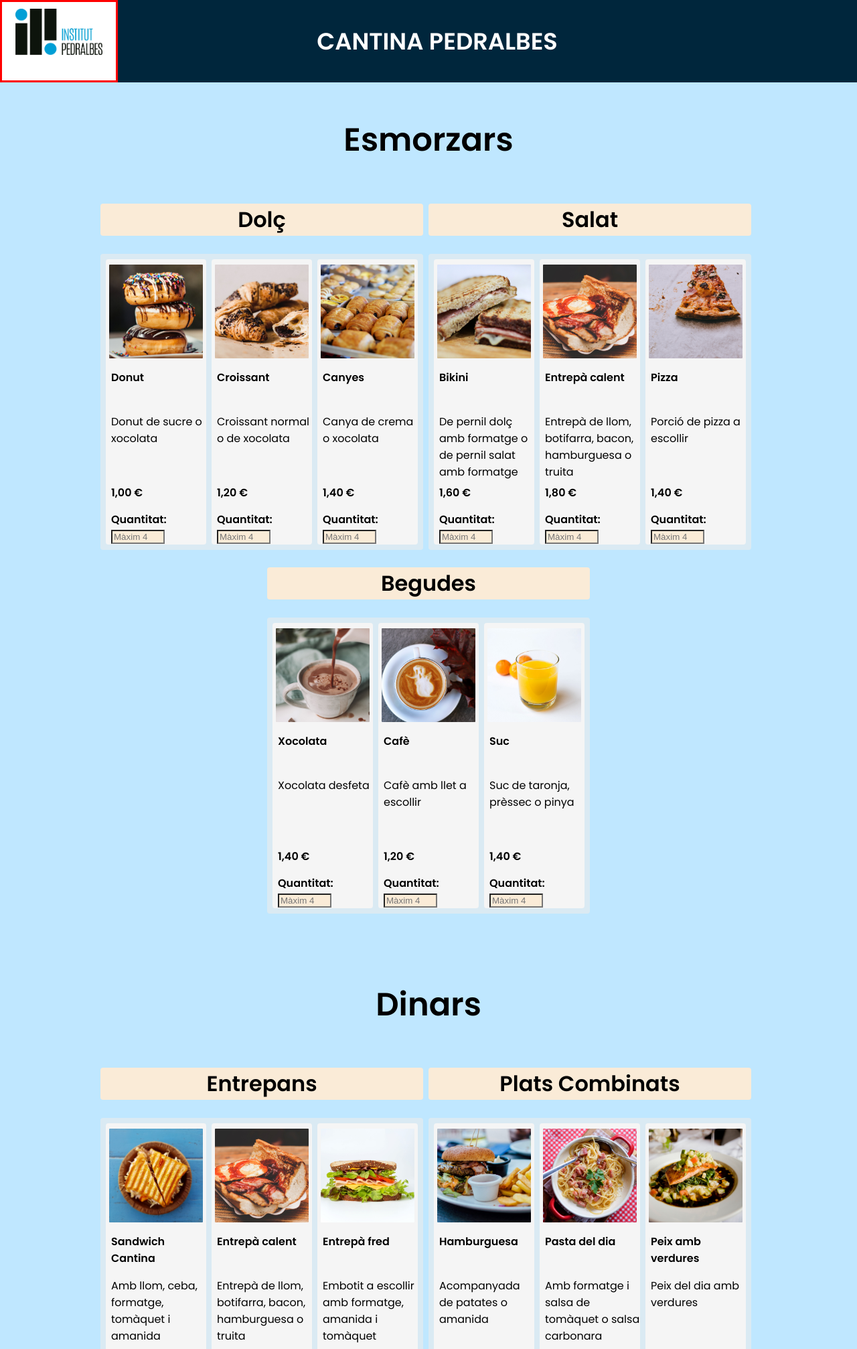
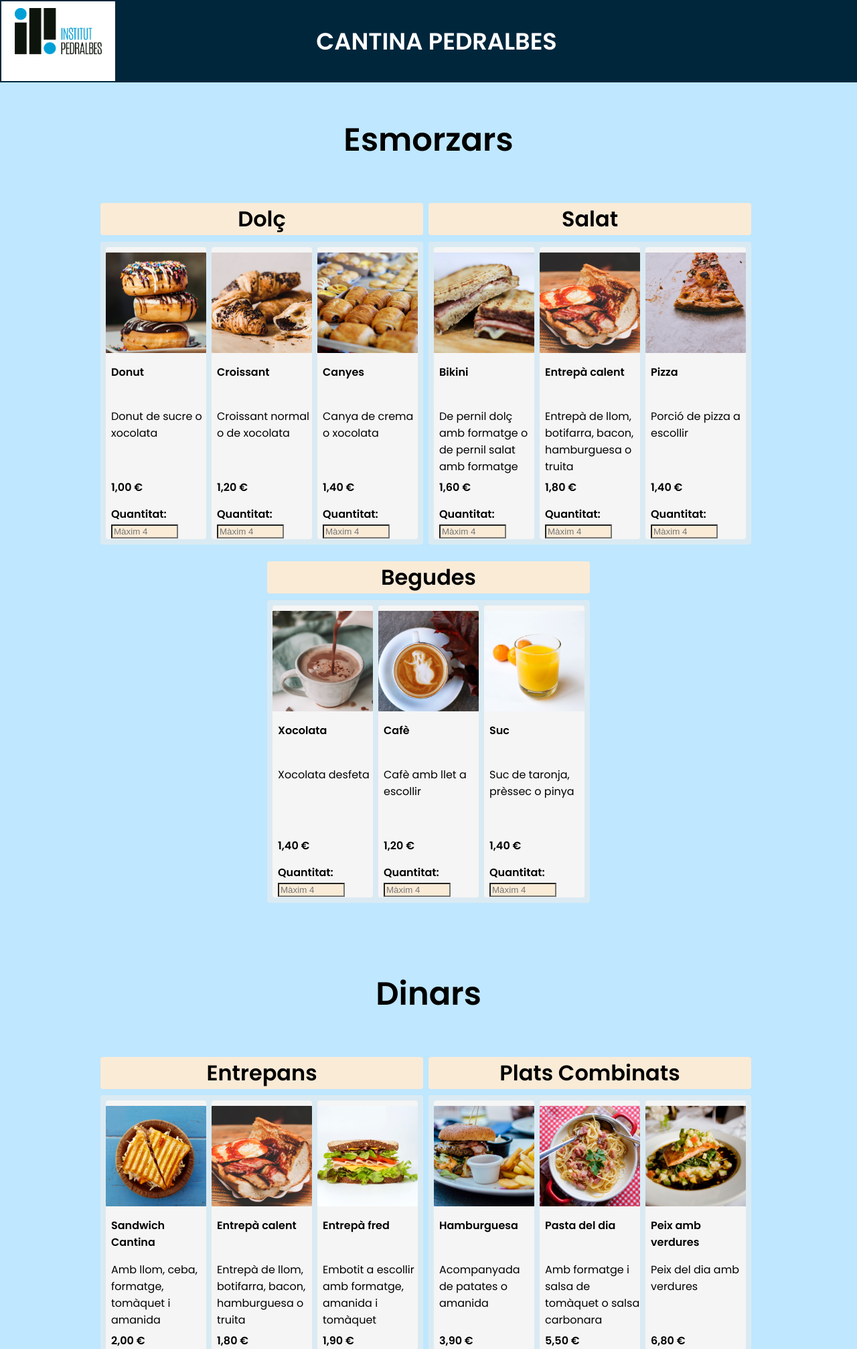
Before and after one commit to albert88jane/CantinaTT, a PHP site: page /menu.php in a window 1280 px wide. Shown: the top 2014 px of the page at 67% size. Run offline with PHP 8.4, Linux system fonts and the light colour scheme.

Commit message:
Canvis menu.php (div menu1 i menu2 fora) i css (els h2 estan més a prop dels tipusMenjar, quantitat es troba en mida fixe en px, imatge productes full square i requadre del logo al header en 2px amb el mateix color en lloc de vermell)

```diff
--- a/css/estilos.css
+++ b/css/estilos.css
@@ -14,7 +14,7 @@
 
 .logo{
     display: inline-block;
-    border: solid 3px red;
+    border: solid 2px  #00263C;
     padding: 10px 20px;
 }
 
@@ -161,6 +161,8 @@ h2{
     font-size: 2em;
     text-align: center;
     border-radius: 4px;
+    margin-block-start: 0.8em;
+    margin-block-end: 0.3em;
     background-color: antiquewhite;
 }
 
@@ -169,32 +171,29 @@ h3{
 }
 
 .menu1{
+    display: block;
+
+}
+
+.menu2{
+    display: block;
+
+}
+
+.tipusMenjar{
     display: flex;
     flex-wrap: wrap;
     justify-content: center;
     padding-bottom: 50px;
 }
 
-.menu2{
-    display: flex;
-    flex-wrap: wrap;
-    justify-content: center;
-    padding-bottom: 50px;
-}
-
-.tipusMenjar{
-    display: flex;
-    flex-wrap: wrap;
-}
-
 .tipusMenjar1{
     margin-right: 1vh;
-}
+   }
 .tipusMenjar2{
     margin-right: 1vh;
 }
 .tipusMenjar3{
-
 }
 
 .productes{
@@ -236,7 +235,8 @@ h3{
 }
 
 .imatgeProductes{
-    width: 140px;
+    width: 150px;
+    height: 150px;
     margin-top: 1vh;
     margin-left: auto;
     margin-right: auto;
@@ -266,7 +266,7 @@ h3{
 
 .quantitat-boto{
     background-color: antiquewhite;
-    width: 80px;
+    width: 100px;
 }
 
 .demanar{
--- a/menu.php
+++ b/menu.php
@@ -9,12 +9,12 @@
     <meta name="viewport" content="width=device-width, initial-scale=1.0">
     <title>CANTINA PEDRALBES</title>
     <link rel="stylesheet" href="css/estilos.css">
-    <script src="script.js" defer></script>
     </head>
 <body>
     <?php include './php/header.php';?>
+    <div class="menu1">
         <h1>Esmorzars</h1>
-    <div class="menu1">
+        <div class="tipusMenjar">
             <div class="tipusMenjar1">
                 <h2>Dolç</h2>
                 <div class="productes">
@@ -139,8 +139,10 @@
                 </div>
             </div>
         </div>
+    </div>
+    <div class="menu2">
         <h1>Dinars</h1>
-    <div class="menu2">
+        <div class="tipusMenjar">
             <div class="tipusMenjar1">
                 <h2>Entrepans</h2>
                 <div class="productes">
@@ -265,6 +267,7 @@
                 </div>
             </div>
         </div>
+    </div>
     <div class="demanar">
         <form id="enviarComanda" action="" method="POST">
             <input class="demanar-boto" type="submit" value="Enviar comanda">
```
Lines whose indentation alone changed are shown as unchanged.
